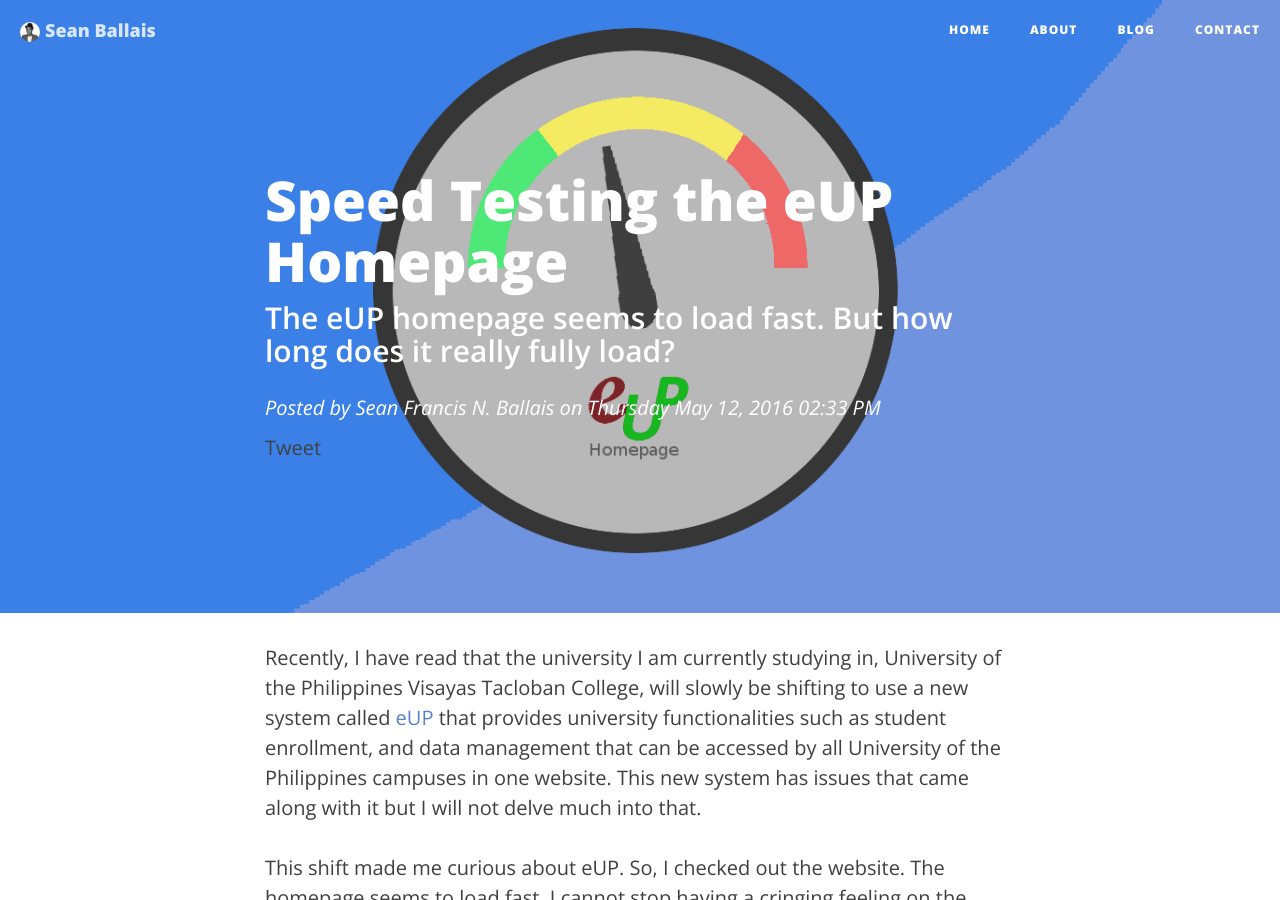
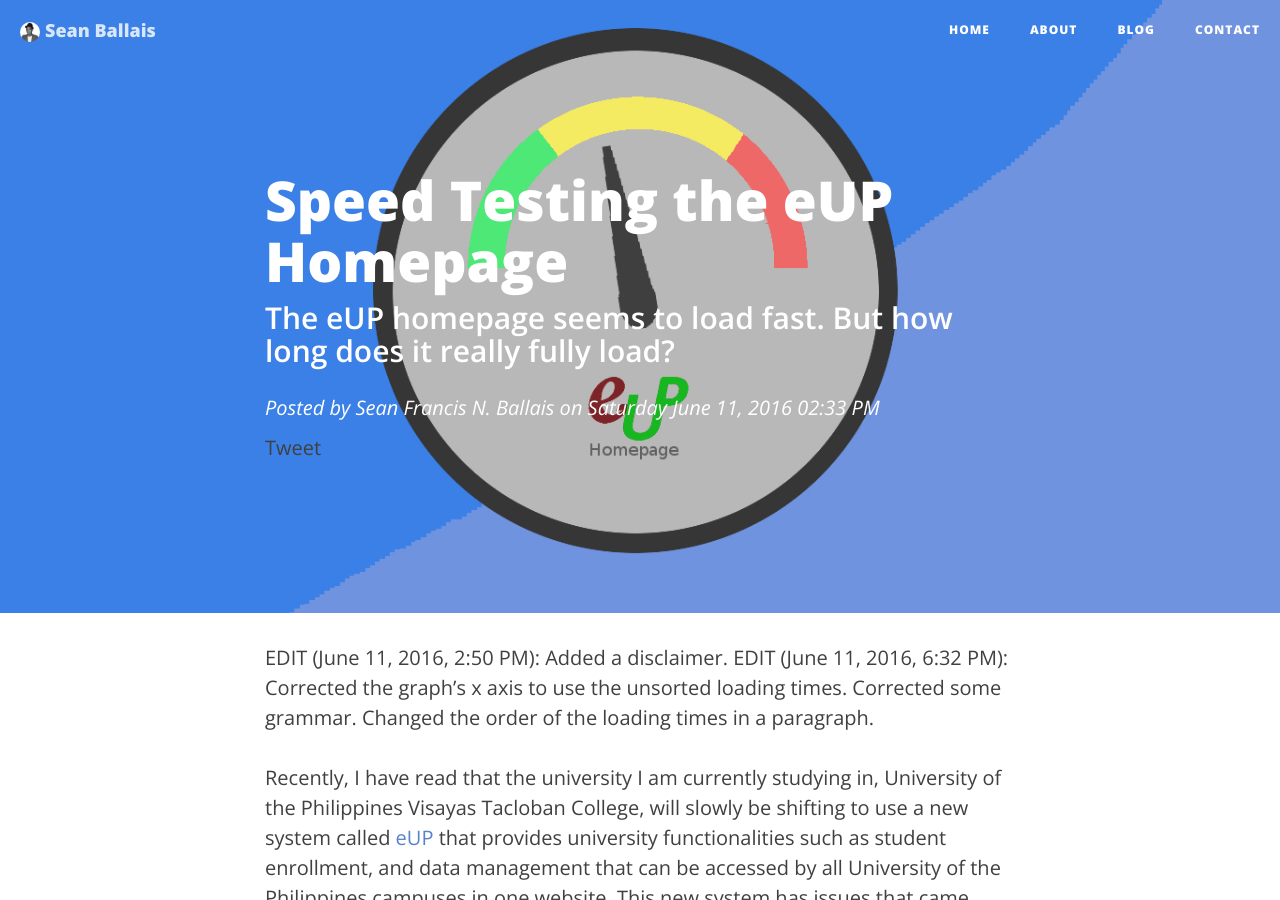
Before and after one commit to seanballais/seanballais.github.io, a Jekyll site: the page built from _posts/2016-05-10-speed-testing-the-eup-homepage.md, in a window 1280 px wide and 900 px high. Built offline with Jekyll 4.4.1, drawn with Linux system fonts in a browser that asks for light colours; nearby versions of some CDN libraries; comment, search, counter and statistics services are not loaded; some of the changed text lies outside the part shown.

Commit message:
Edited some stuff.

```diff
--- a/_posts/2016-05-10-speed-testing-the-eup-homepage.md
+++ b/_posts/2016-05-10-speed-testing-the-eup-homepage.md
@@ -2,13 +2,16 @@
 layout:     post
 title:      "Speed Testing the eUP Homepage"
 subtitle:   "The eUP homepage seems to load fast. But how long does it really fully load?"
-date:       2016-05-12 14:33
+date:       2016-06-11 14:33
 author:     "Sean Francis N. Ballais"
 permalink:  /blog/speed-testing-the-eup-homepage/
 header-img: "img/posts/speed-testing-the-eup-homepage/header.jpg"
 comments: true
 description: ""
 ---
+
+EDIT (June 11, 2016, 2:50 PM): Added a disclaimer.
+EDIT (June 11, 2016, 6:32 PM): Corrected the graph's x axis to use the unsorted loading times. Corrected some grammar. Changed the order of the loading times in a paragraph.
 
 Recently, I have read that the university I am currently studying in, University of the Philippines Visayas Tacloban College, will slowly be shifting to use a new system called [eUP](http://e.up.edu.ph/) that provides university functionalities such as student enrollment, and data management that can be accessed by all University of the Philippines campuses in one website. This new system has issues that came along with it but I will not  delve much into that.
 
```
Also changed, not shown: other parts of _posts/2016-05-10-speed-testing-the-eup-homepage.md (+1 -1 lines), static/img/posts/speed-testing-the-eup-homepage/chart.png.
